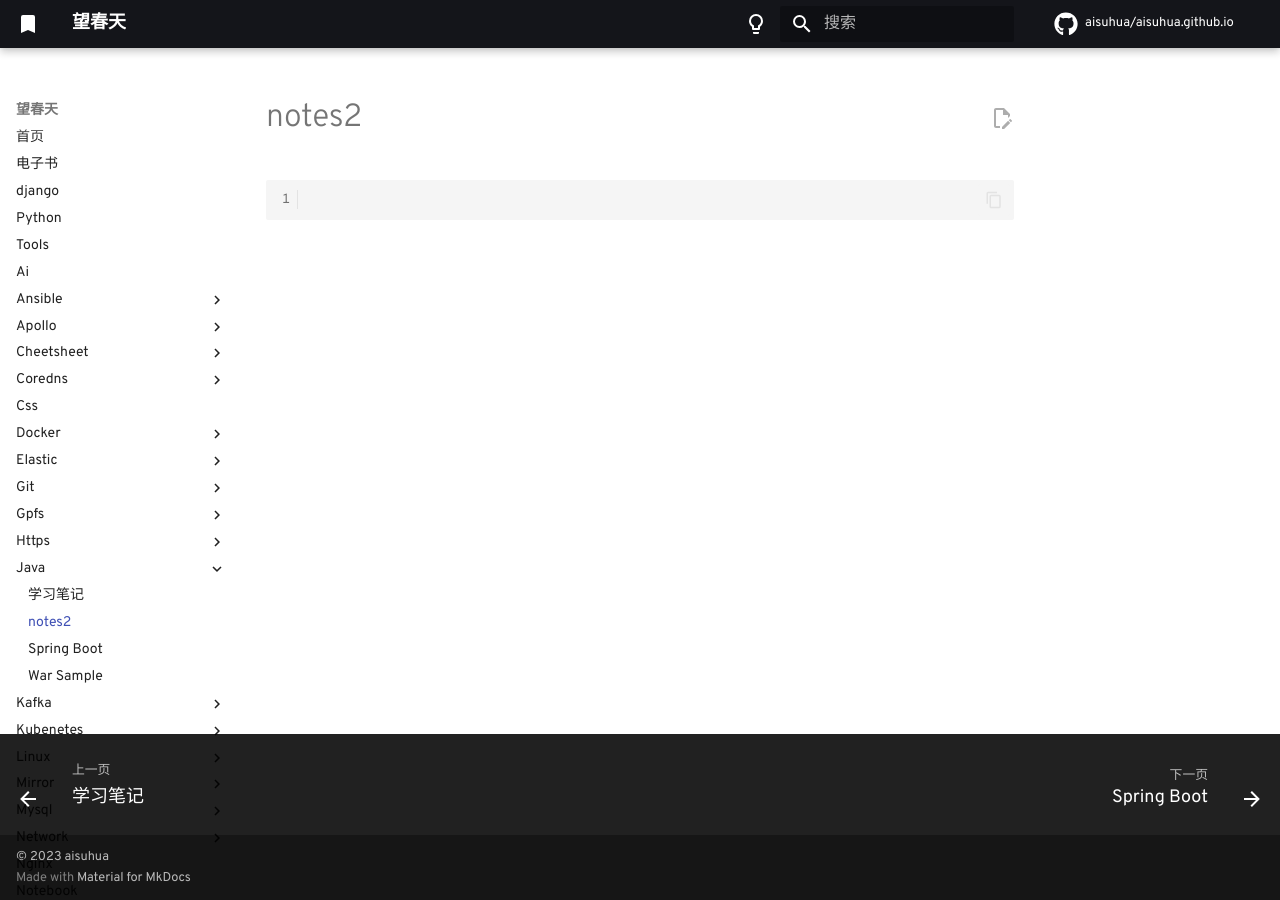
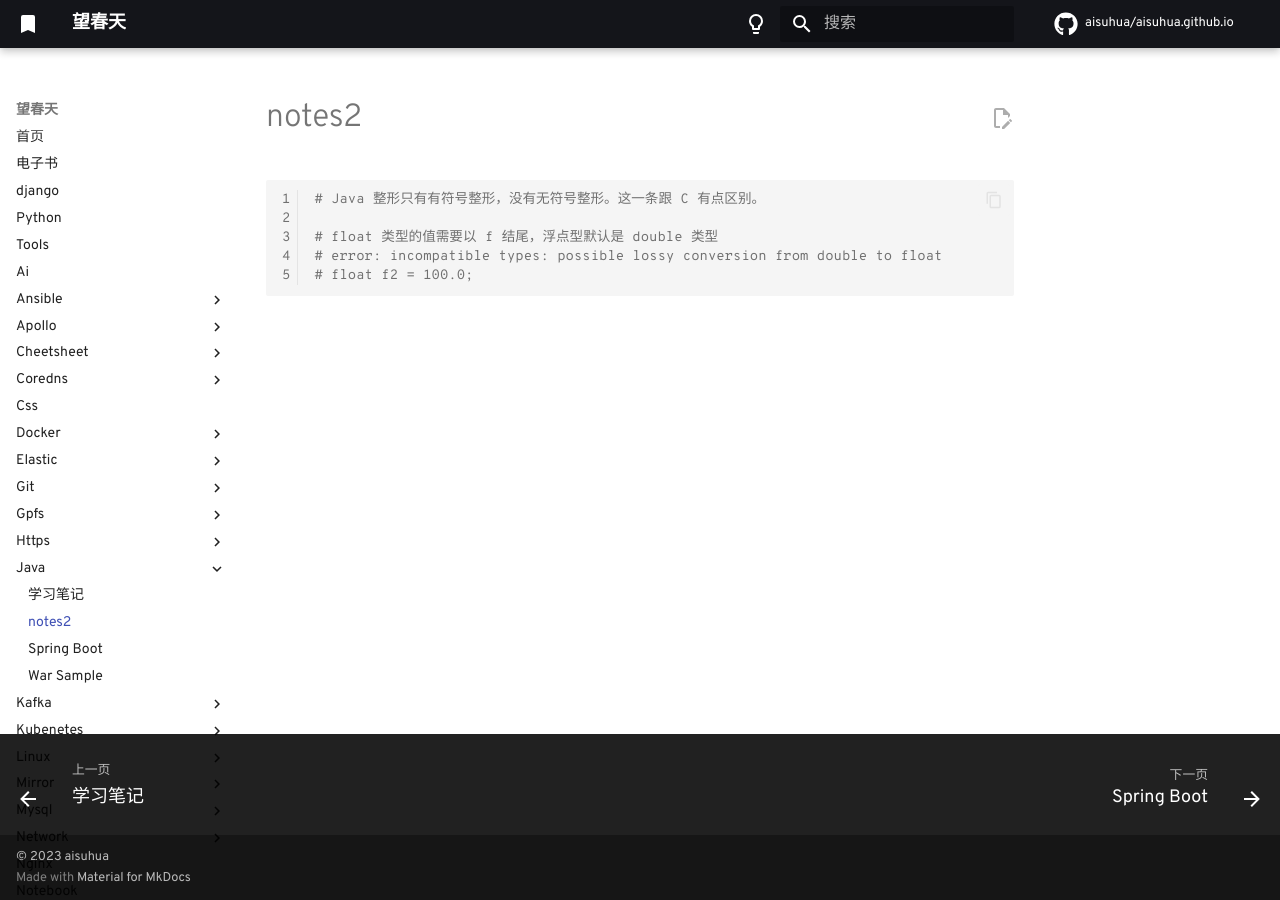
Before and after one commit to aisuhua/aisuhua.github.io, an MkDocs documentation site: the page built from docs/java/notes2.md, in a window 1280 px wide. Built offline with MkDocs 1.6.1 and Material for MkDocs 9.7.7, drawn with Linux system fonts in a browser that asks for light colours; comment, search, counter and statistics services are not loaded.

Commit message:
notes2.md

````diff
--- a/docs/java/notes2.md
+++ b/docs/java/notes2.md
@@ -1,5 +1,10 @@
 # notes2
 
 ```sh
+# Java 整形只有有符号整形，没有无符号整形。这一条跟 C 有点区别。
+
+# float 类型的值需要以 f 结尾，浮点型默认是 double 类型
+# error: incompatible types: possible lossy conversion from double to float
+# float f2 = 100.0;
 
 ```
````
